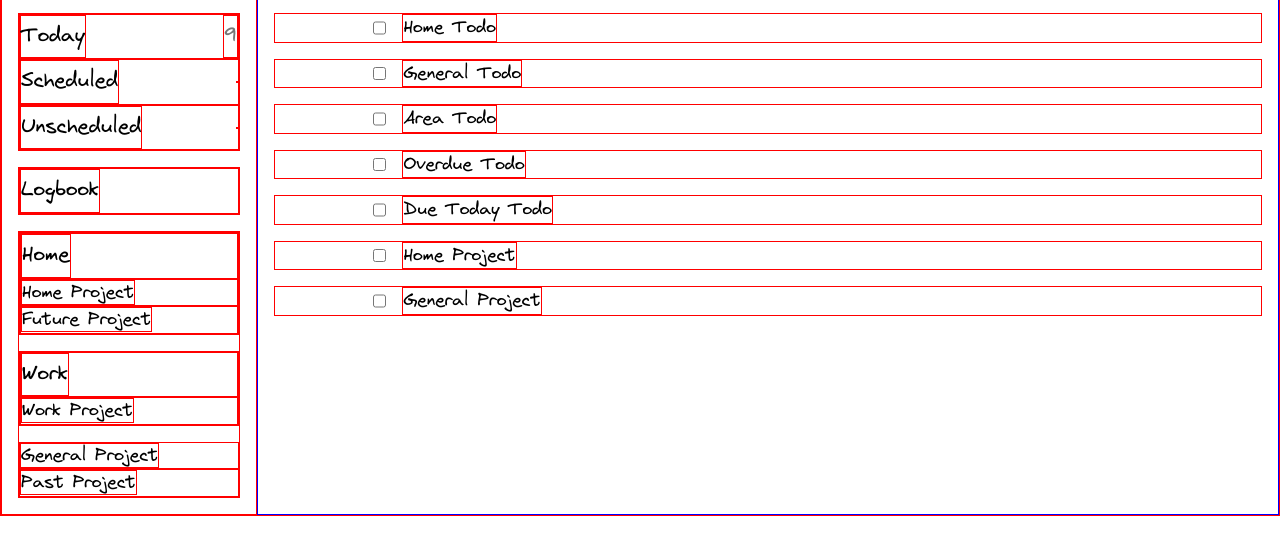
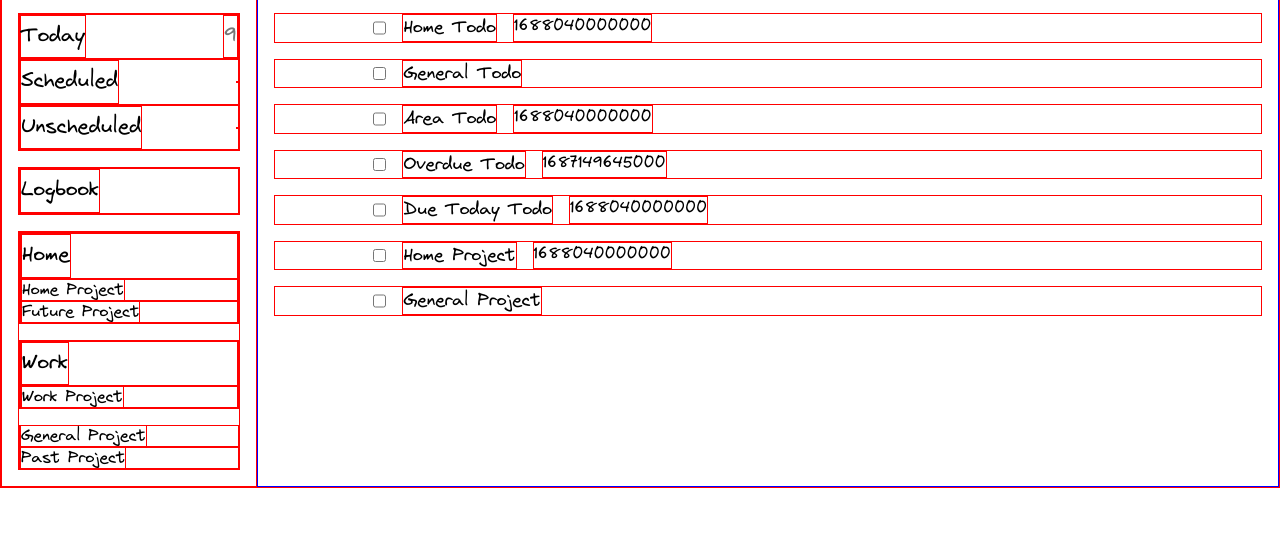
Before and after one commit to Oscar-P-E/to-do-list, a website built with webpack: page dist/index.html in a window 1280 px wide. Shown: the part 69-624 px from the top of the page. Built offline with nearby package versions, Linux system fonts and the light colour scheme.

Commit message:
Add display of due date if exists in main, removed many unnecessary if-elses

```diff
--- a/src/domStuff.ts
+++ b/src/domStuff.ts
@@ -2,7 +2,7 @@ import {
     // Todo,
     Project,
     Area,
-    // TodoOrProject,
+    TodoOrProject,
     TodoOrProjectOrArea,
     // createTodo,
     // createProject,
@@ -182,7 +182,7 @@ function buildDOM() {
         }
     }
 
-    function drawMainItem(item: TodoOrProjectOrArea, mainArea: Element) {
+    function drawMainItem(item: TodoOrProject, mainArea: Element) {
         let itemElement: HTMLElement | undefined;
 
         if (item.type === "todo") {
@@ -195,42 +195,33 @@ function buildDOM() {
             mainArea.appendChild(itemElement);
             putCheckboxOnMainItemEle(item, itemElement);
             putTitleOnMainItemEle(item, itemElement);
+            putDueOnMainItemEle(item, itemElement);
         }
     }
 
     function putCheckboxOnMainItemEle(
-        item: TodoOrProjectOrArea,
+        item: TodoOrProject,
         itemElement: Element
     ) {
-        if (item.type === "todo") {
         const itemCheckbox = createElementWithClass(
             "input",
-                "todo-checkbox"
-            ) as HTMLInputElement;
-            itemCheckbox.type = "checkbox";
-            itemElement.appendChild(itemCheckbox);
-        } else if (item.type === "project") {
-            const itemCheckbox = createElementWithClass(
-                "input",
-                "project-checkbox"
+            "item-checkbox"
         ) as HTMLInputElement;
         itemCheckbox.type = "checkbox";
         itemElement.appendChild(itemCheckbox);
     }
+
+    function putTitleOnMainItemEle(item: TodoOrProject, itemElement: Element) {
+        const itemText = createElementWithClass("span", "item-text");
+        itemText.textContent = item.title;
+        itemElement.appendChild(itemText);
     }
 
-    function putTitleOnMainItemEle(
-        item: TodoOrProjectOrArea,
-        itemElement: Element
-    ) {
-        if (item.type === "todo") {
-            const itemText = createElementWithClass("span", "todo-text");
-            itemText.textContent = item.title;
-            itemElement.appendChild(itemText);
-        } else if (item.type === "project") {
-            const itemText = createElementWithClass("span", "project-text");
-            itemText.textContent = item.title;
-            itemElement.appendChild(itemText);
+    function putDueOnMainItemEle(item: TodoOrProject, itemElement: Element) {
+        if (item.dueDateTime) {
+            const itemDue = createElementWithClass("span", "item-due");
+            itemDue.textContent = item.dueDateTime.toString();
+            itemElement.appendChild(itemDue);
         }
     }
 
--- a/src/styles.css
+++ b/src/styles.css
@@ -84,8 +84,7 @@ body {
     line-height: 2;
 }
 
-.project-text,
-.todo-text {
+.item-text {
     font-size: 1.1rem;
     line-height: 1.45;
 }
```
Also changed, not shown: dist/main.js. Lines whose indentation alone changed are shown as unchanged.
